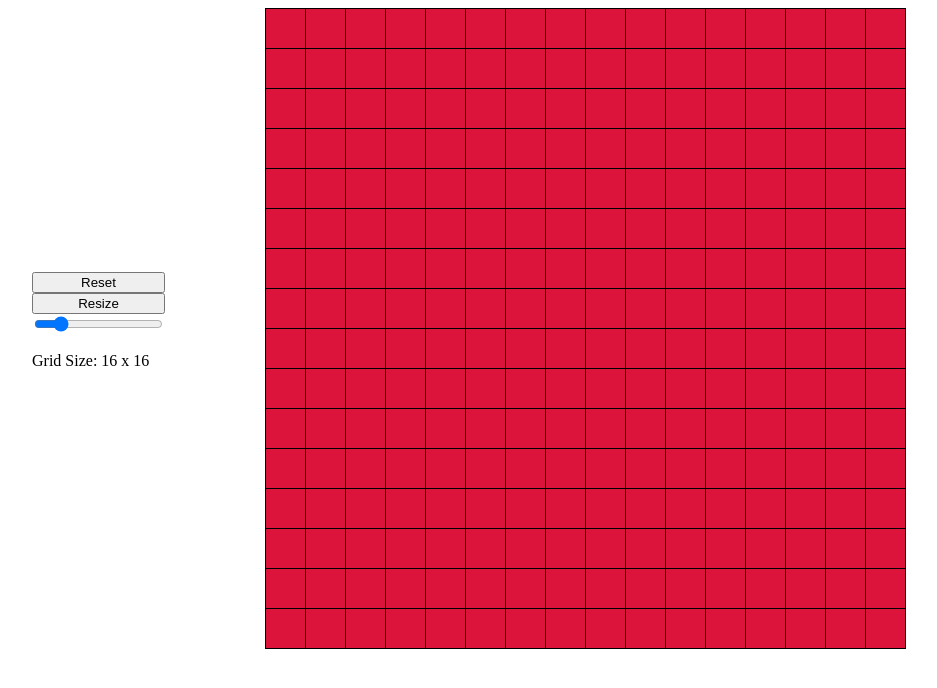
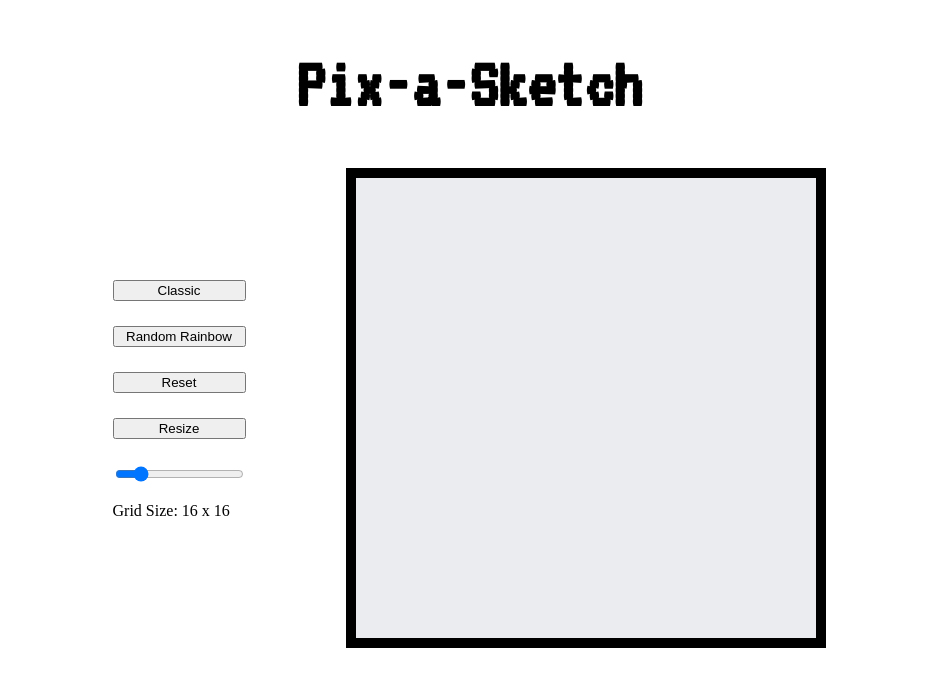
Before and after one commit to lordofthezeros/Etch-A-Sketch, a plain HTML site: page index.html in a window 1280 px wide. Shown: the whole page, without its empty margins (171-1108 px from the left). Drawn offline with Linux system fonts and the light colour scheme.

Commit message:
Add colur changing buttons

```diff
--- a/index.html
+++ b/index.html
@@ -1,15 +1,25 @@
 <!DOCTYPE html>
 <html lang="en">
+
 <head>
     <meta charset="UTF-8">
     <meta http-equiv="X-UA-Compatible" content="IE=edge">
     <meta name="viewport" content="width=device-width, initial-scale=1.0">
     <title>PixaSketch</title>
     <link rel="stylesheet" href="styles.css">
+    <link rel="preconnect" href="https://fonts.googleapis.com">
+    <link rel="preconnect" href="https://fonts.gstatic.com" crossorigin>
+    <link href="https://fonts.googleapis.com/css2?family=VT323&family=Varela+Round&display=swap" rel="stylesheet">
 </head>
+
 <body>
+    <div class="heading">
+        <h1>Pix-a-Sketch</h1>
+    </div>
     <div class="content">
         <div class="controls">
+            <button class="black-and-white">Classic</button>
+            <button class="rainbow">Random Rainbow</button>
             <button class=reset-grid>Reset</button>
             <button class=resize-grid>Resize</button>
             <div class="slidecontainer">
@@ -26,4 +36,5 @@
 
     <script src="scripts.js"></script>
 </body>
+
 </html>
--- a/scripts.js
+++ b/scripts.js
@@ -1,10 +1,12 @@
 const gridContainer = document.querySelector('.grid-container');
+const blackAndWhiteButton = document.querySelector('.black-and-white');
+const rainbowButton = document.querySelector('.rainbow');
 const resetButton = document.querySelector('.reset-grid');
 const resizeButton = document.querySelector('.resize-grid');
 const slider = document.getElementById('grid-dims');
 let output = document.getElementById('grid-dim-value');
 
-
+let currentMode = 'classic';
 
 output.textContent = `${slider.value} x ${slider.value}`;
 
@@ -15,7 +17,12 @@ slider.oninput = function () {
 const DEFAULTGRIDSIZE = 16;
 
 function changeColour(e) {
-    e.target.style.cssText = 'background-color: blue';
+    if (currentMode === "classic") {
+    e.target.style.cssText = 'background-color: #bebebe';
+    } else if (currentMode === 'rainbow') {
+        const randomColour = Math.floor(Math.random() *16777215).toString(16);
+        e.target.style.backgroundColor = `#${randomColour}`;
+    }
 }
 
 function clear() {
@@ -26,6 +33,7 @@ function resetScreen() {
     clear();
     slider.value = slider.defaultValue;
     output.textContent = `${slider.value} x ${slider.value}`;
+    currentMode = 'black-and-white';
     setGrid(DEFAULTGRIDSIZE);
 }
 
@@ -49,5 +57,11 @@ function setGrid(currentSize) {
 
 resetButton.onclick = () => resetScreen();
 resizeButton.onclick = () => resizeScreen();
+blackAndWhiteButton.onclick = () => {
+    currentMode = 'classic';
+}
+rainbowButton.onclick = () => {
+    currentMode = 'rainbow';
+}
 
 window.onload = () => setGrid(DEFAULTGRIDSIZE);
--- a/styles.css
+++ b/styles.css
@@ -1,3 +1,9 @@
+.heading h1 {
+    font-family: 'VT323', monospace;
+    font-size: 72px;
+    text-align: center;
+}
+
 .content {
     display: flex;
     justify-content: center;
@@ -8,20 +14,20 @@
 .controls {
     display: flex;
     flex-direction: column;
+    justify-content: center;
+    gap: 25px;
 }
 
 .grid-container {
+    box-sizing: border-box;
     display: grid;
     gap: 0px;
-    height: 640px;
-    width: 640px;
-    border-top: black 1px solid;
-    border-left: black 1px solid;
+    height: 480px;
+    width: 480px;
+    background-color: #EBECF0;
+    border: black 10px solid;
 }
 
 .grid-item {
-    background-color: crimson;
     box-sizing: border-box;
-    border-right: black 1px solid;
-    border-bottom: black 1px solid;
 }
```
